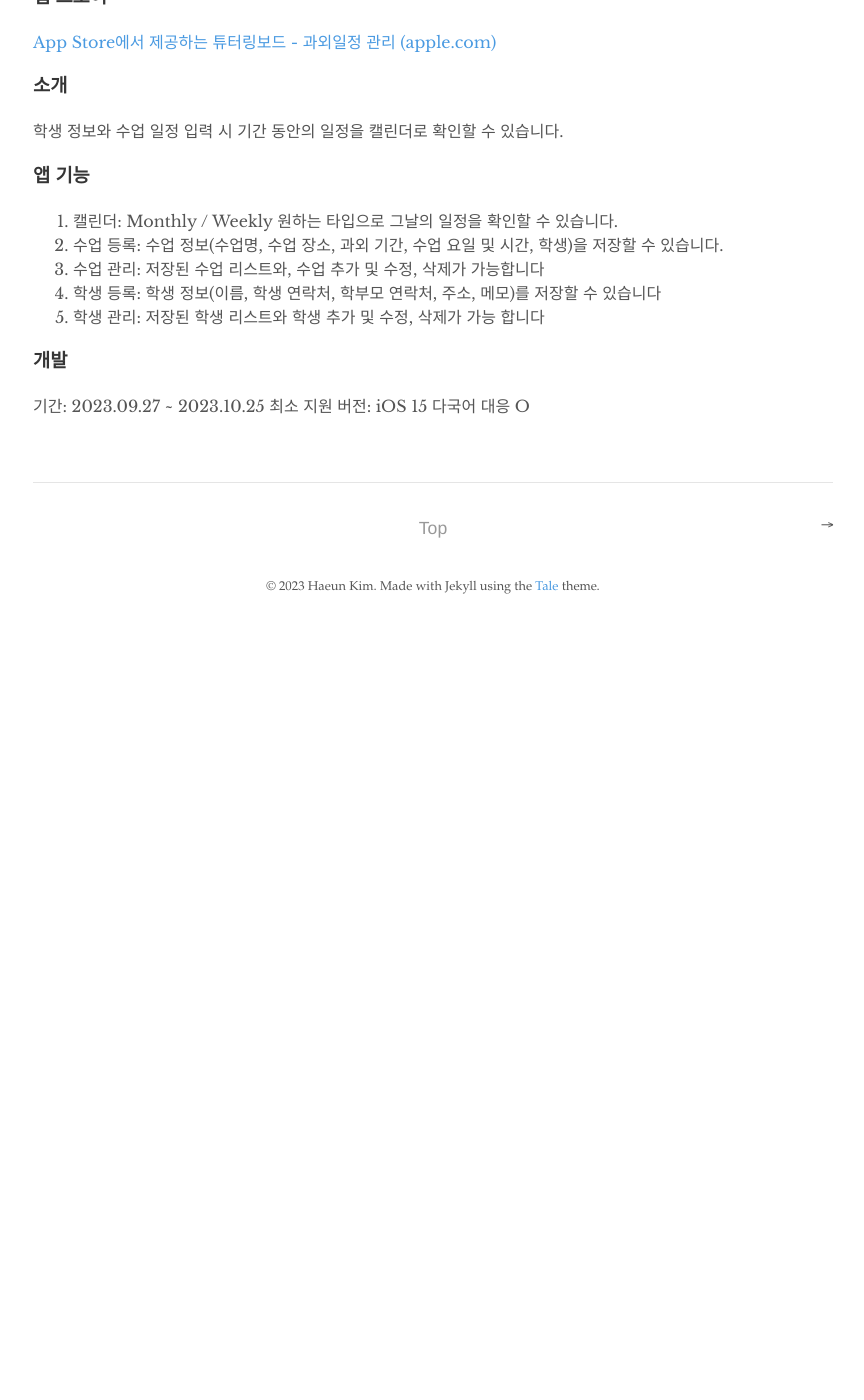
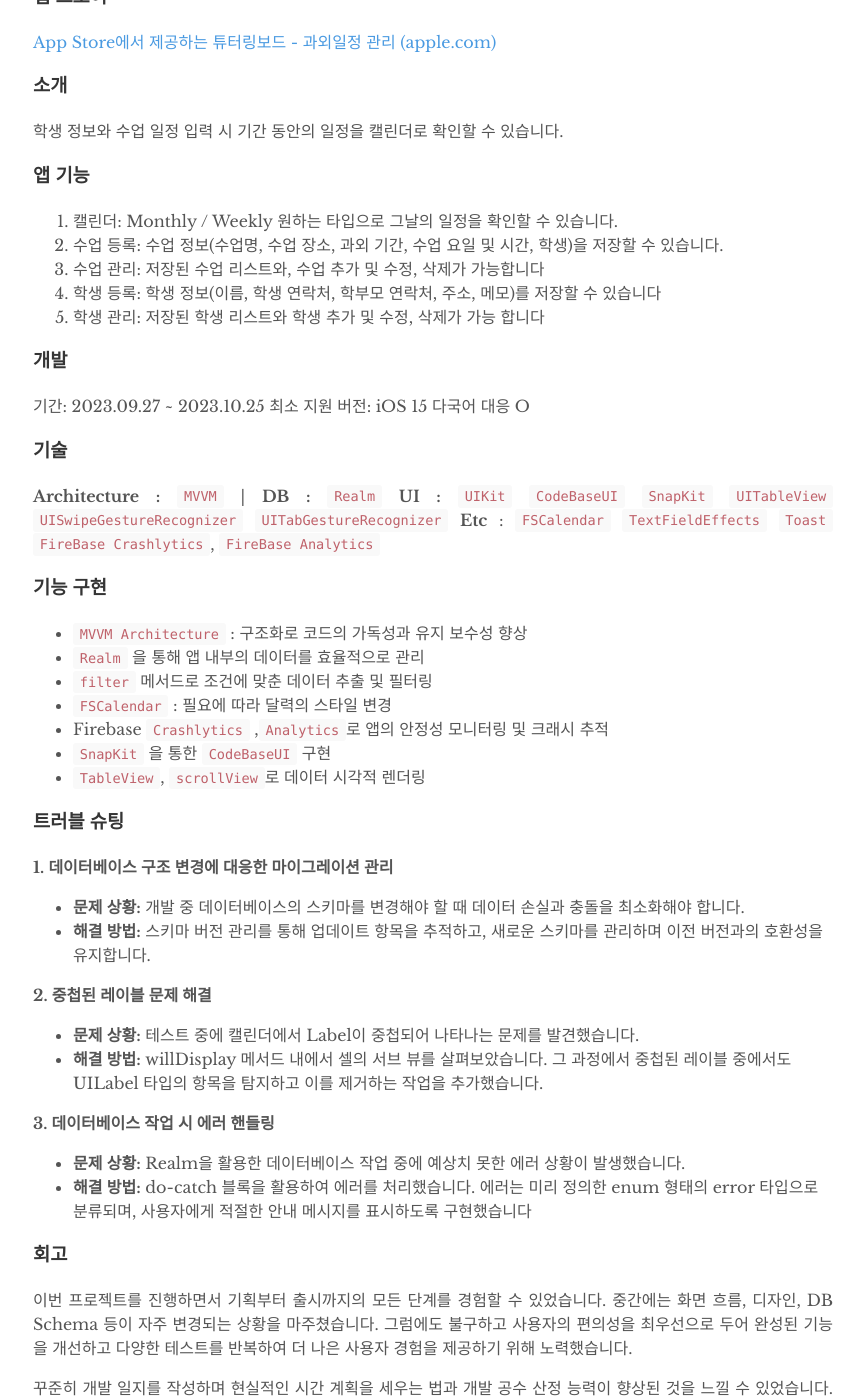
Before and after one commit to ha-ny/ha-ny.github.io, a Jekyll site: the page built from _posts/2023-10-25-Tutoring Board - 과외 일정 관리.md, in a window 1280 px wide and 1400 px high, scrolled down 671 px. Shown: the whole window, without its empty margins (207-1071 px from the left). Built offline with Jekyll 4.4.1, drawn with Linux system fonts in a browser that asks for light colours; before the commit the page ends 1301 px from its top, so only the background shows below that; some of the changed text lies outside the part shown.

Commit message:
Update Post

```diff
--- a/_posts/2023-10-25-Tutoring Board - 과외 일정 관리.md
+++ b/_posts/2023-10-25-Tutoring Board - 과외 일정 관리.md
@@ -25,3 +25,42 @@ tags:
 기간: 2023.09.27 ~ 2023.10.25
 최소 지원 버전: iOS 15
 다국어 대응 O
+
+### **기술**
+**Architecture :** `MVVM`   | **DB :** `Realm`
+**UI :** `UIKit` `CodeBaseUI` `SnapKit` `UITableView` `UISwipeGestureRecognizer` `UITabGestureRecognizer`
+**Etc** : `FSCalendar` `TextFieldEffects` `Toast` `FireBase Crashlytics`, `FireBase Analytics`
+
+### **기능 구현**
+- `MVVM Architecture` : 구조화로 코드의 가독성과 유지 보수성 향상
+- `Realm` 을 통해 앱 내부의 데이터를 효율적으로 관리
+- `filter` 메서드로 조건에 맞춘 데이터 추출 및 필터링
+- `FSCalendar` : 필요에 따라 달력의 스타일 변경
+- Firebase `Crashlytics` ,`Analytics`로 앱의 안정성 모니터링 및 크래시 추적
+- `SnapKit` 을 통한 `CodeBaseUI` 구현
+- `TableView`, `scrollView`로 데이터 시각적 렌더링
+
+### **트러블 슈팅**
+**1. 데이터베이스 구조 변경에 대응한 마이그레이션 관리**
+- **문제 상황:** 개발 중 데이터베이스의 스키마를 변경해야 할 때 데이터 손실과 충돌을 최소화해야 합니다.
+- **해결 방법:** 스키마 버전 관리를 통해 업데이트 항목을 추적하고, 새로운 스키마를 관리하며 이전 버전과의 호환성을 유지합니다.
+
+**2. 중첩된 레이블 문제 해결**
+- **문제 상황:** 테스트 중에 캘린더에서 Label이 중첩되어 나타나는 문제를 발견했습니다.
+- **해결 방법:** willDisplay 메서드 내에서 셀의 서브 뷰를 살펴보았습니다. 그 과정에서 중첩된 레이블 중에서도 UILabel 타입의 항목을 탐지하고 이를 제거하는 작업을 추가했습니다.
+
+**3. 데이터베이스 작업 시 에러 핸들링**
+- **문제 상황:** Realm을 활용한 데이터베이스 작업 중에 예상치 못한 에러 상황이 발생했습니다.
+- **해결 방법:** do-catch 블록을 활용하여 에러를 처리했습니다. 에러는 미리 정의한 enum 형태의 error 타입으로 분류되며, 사용자에게 적절한 안내 메시지를 표시하도록 구현했습니다
+
+### **회고**
+이번 프로젝트를 진행하면서 기획부터 출시까지의 모든 단계를 경험할 수 있었습니다. 중간에는 화면 흐름, 디자인, DB Schema 등이 자주 변경되는 상황을 마주쳤습니다.
+그럼에도 불구하고 사용자의 편의성을 최우선으로 두어 완성된 기능을 개선하고 다양한 테스트를 반복하여 더 나은 사용자 경험을 제공하기 위해 노력했습니다.
+
+꾸준히 개발 일지를 작성하며 현실적인 시간 계획을 세우는 법과 개발 공수 산정 능력이 향상된 것을 느낄 수 있었습니다.
+예상보다 많은 시간이 소요되는 부분도 있었지만, 이러한 경험을 통해 왜 예상보다 더 많은 시간이 소요되었는지를 분석하고 부족한 부분을 보완하기 위해 노력했습니다.
+
+가장 많은 시간을 할애한 만큼 코드 개선에 만족스러운 결과가 나왔다고 생각합니다.
+멘토님의 코드 리뷰를 통해 가독성과 유지 보수성을 높이는 작업에 집중했고, 프로젝트의 확장성과 지속적인 유지 보수의 중요성을 다시 한번 깨닫게 되었습니다.
+
+추후 RXSwift를 도입하여 데이터의 명확한 흐름과 비동기 작업을 추상화하는 작업을 계획하고 있습니다. 이를 통해 다음 업데이트에서는 더 나은 성과를 이룰 수 있을 것으로 기대합니다.
```
